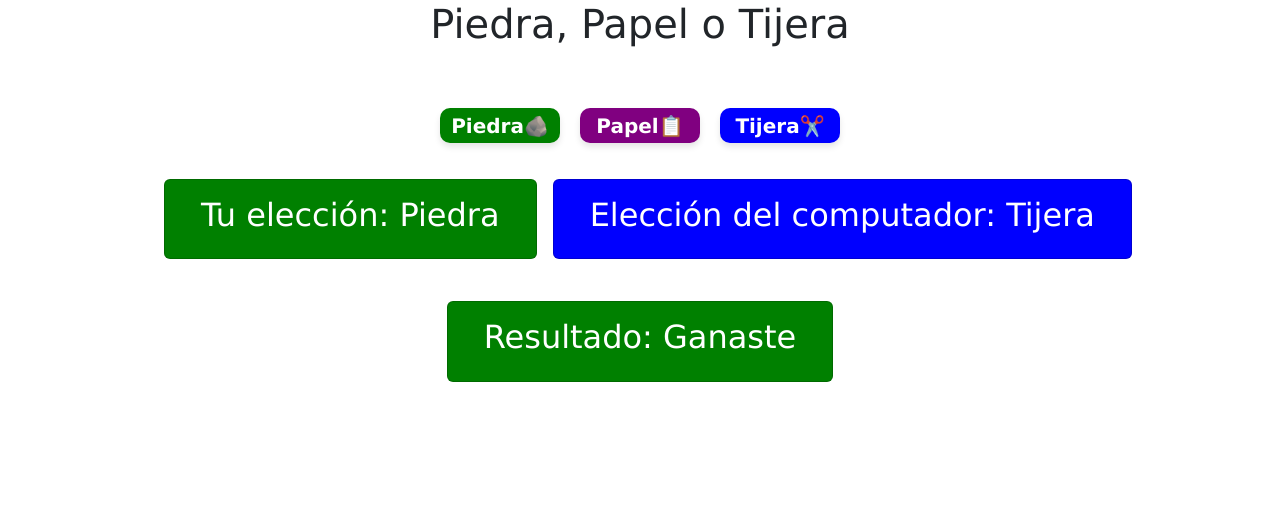
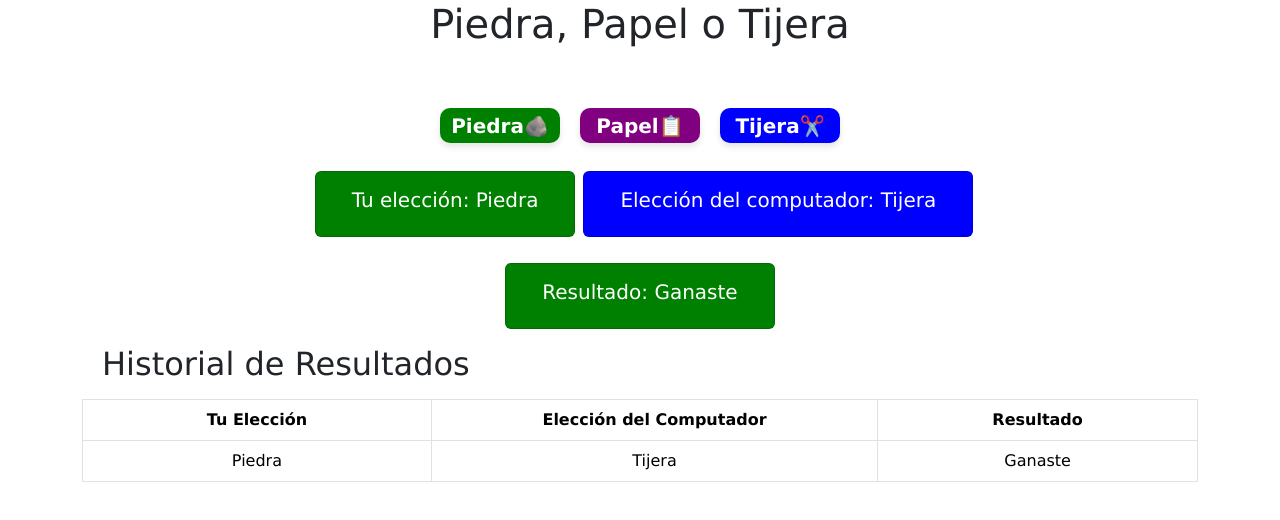
Before and after one commit to dolphinprojectsoftware/piedra-papel-tijera, a React (Vite) app: page / in a window 1280 px wide. Both pictures are taken after a click on the button "Piedra🪨". Shown: the top 520 px of the page. Built offline with nearby package versions, Linux system fonts and the light colour scheme.

Commit message:
implementa tabla de historial de resultados

```diff
--- a/src/App.jsx
+++ b/src/App.jsx
@@ -3,12 +3,9 @@ import '../src/App.css'
 import Card from 'react-bootstrap/Card';
 import 'bootstrap/dist/css/bootstrap.min.css';
 
-
 const App = () => {
-
   const options = ["Piedra", "Papel", "Tijera"];
-
-  const Game = () => {
+  const [history, setHistory] = useState([]);
   const [userChoice, setUserChoice] = useState("");
   const [computerChoice, setComputerChoice] = useState("");
   const [result, setResult] = useState("");
@@ -17,7 +14,9 @@ const App = () => {
     setUserChoice(choice);
     const computer = generateComputerChoice();
     setComputerChoice(computer);
-      determineWinner(choice, computer);
+    const gameResult = determineWinner(choice, computer);
+    setResult(gameResult);
+    setHistory([...history, { userChoice: choice, computerChoice: computer, result: gameResult }]);
   };
 
   const generateComputerChoice = () => {
@@ -27,15 +26,15 @@ const App = () => {
 
   const determineWinner = (user, computer) => {
     if (user === computer) {
-        setResult("Empate");
+      return "Empate";
     } else if (
       (user === "Piedra" && computer === "Tijera") ||
       (user === "Papel" && computer === "Piedra") ||
       (user === "Tijera" && computer === "Papel")
     ) {
-        setResult("Ganaste");
+      return "Ganaste";
     } else {
-        setResult("Perdiste");
+      return "Perdiste";
     }
   };
 
@@ -45,52 +44,68 @@ const App = () => {
   return (
     <div>
       <h1 style={headingStyle}>{title}</h1>
-
       <div className='contenedor-btns'>
         <button className='btn-opcion-piedra' onClick={() => handleUserChoice("Piedra")}>Piedra🪨</button>
         <button className='btn-opcion-papel' onClick={() => handleUserChoice("Papel")}>Papel📋</button>
         <button className='btn-opcion-tijera' onClick={() => handleUserChoice("Tijera")}>Tijera✂️</button>
       </div>
       <div className='text-eleccion'>
-          <Card className='m-3' style={{
-                backgroundColor: userChoice === "Piedra" ? "green":
-                       userChoice === "Papel" ? "purple":
-                       userChoice === "Tijera" ? "blue": "black"
+        <Card className='m-2' style={{
+          backgroundColor: userChoice === "Piedra" ? "green" :
+            userChoice === "Papel" ? "purple" :
+              userChoice === "Tijera" ? "blue" : "black"
         }}>
           <Card.Body>
-              <h2 style={{color:'white'}}>Tu elección: {userChoice}</h2>
+            <h2 style={{ color: 'white', fontSize: '20px' }}>Tu elección: {userChoice}</h2>
           </Card.Body>
         </Card>
         <Card style={{
-                backgroundColor: computerChoice === "Piedra" ? "green":
-                       computerChoice === "Papel" ? "purple":
-                       computerChoice === "Tijera" ? "blue": "black"
+          backgroundColor: computerChoice === "Piedra" ? "green" :
+            computerChoice === "Papel" ? "purple" :
+              computerChoice === "Tijera" ? "blue" : "black"
         }}>
           <Card.Body>
-              <h2 style={{color:'white'}}>Elección del computador: {computerChoice}</h2>
+            <h2 style={{ color: 'white', fontSize: '20px' }}>Elección del computador: {computerChoice}</h2>
           </Card.Body>
         </Card>
       </div>
       <div className='text-resultado'>
-          <Card className='m-3' style={{
+        <Card className='m-2' style={{
           backgroundColor: result === "Ganaste" ? "green" :
             result === "Perdiste" ? "red" : "orange"
         }}>
           <Card.Body>
-              <h2 style={{color: 'white'}}>Resultado: {result}</h2>
+            <h2 style={{ color: 'white', fontSize: '20px' }}>Resultado: {result}</h2>
           </Card.Body>
         </Card>
+      </div>
+
+      {/* Tabla de historial */}
+      <div className="d-flex justify-content-center">
+        <div className='container historial m-2'>
+          <h2 className='mb-3'>Historial de Resultados</h2>
+          <table className='table table-bordered table-responsive text-center'>
+            <thead>
+              <tr>
+                <th>Tu Elección</th>
+                <th style={{ maxWidth: '150px' }}>Elección del Computador</th>
+                <th>Resultado</th>
+              </tr>
+            </thead>
+            <tbody>
+              {history.map((entry, index) => (
+                <tr key={index}>
+                  <td>{entry.userChoice}</td>
+                  <td>{entry.computerChoice}</td>
+                  <td>{entry.result}</td>
+                </tr>
+              ))}
+            </tbody>
+          </table>
+        </div>
       </div>
     </div>
   );
 };
 
-  // Renderizar el componente Game dentro de App
-  return (
-    <div>
-      <Game />
-    </div>
-  );
-};
-
 export default App;
```
Also changed, not shown: src/App.css (+7 -0 lines). Lines whose indentation alone changed are shown as unchanged.
